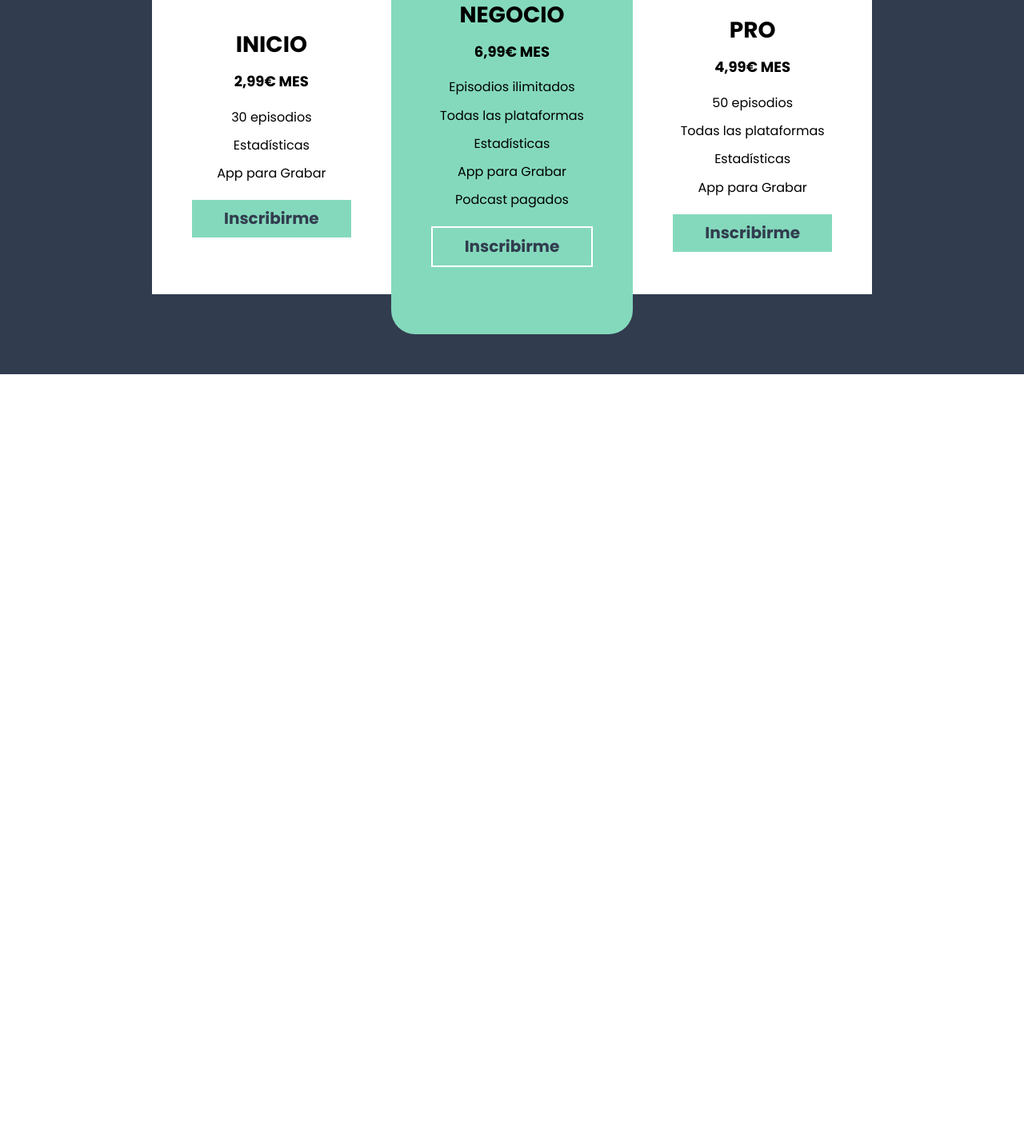
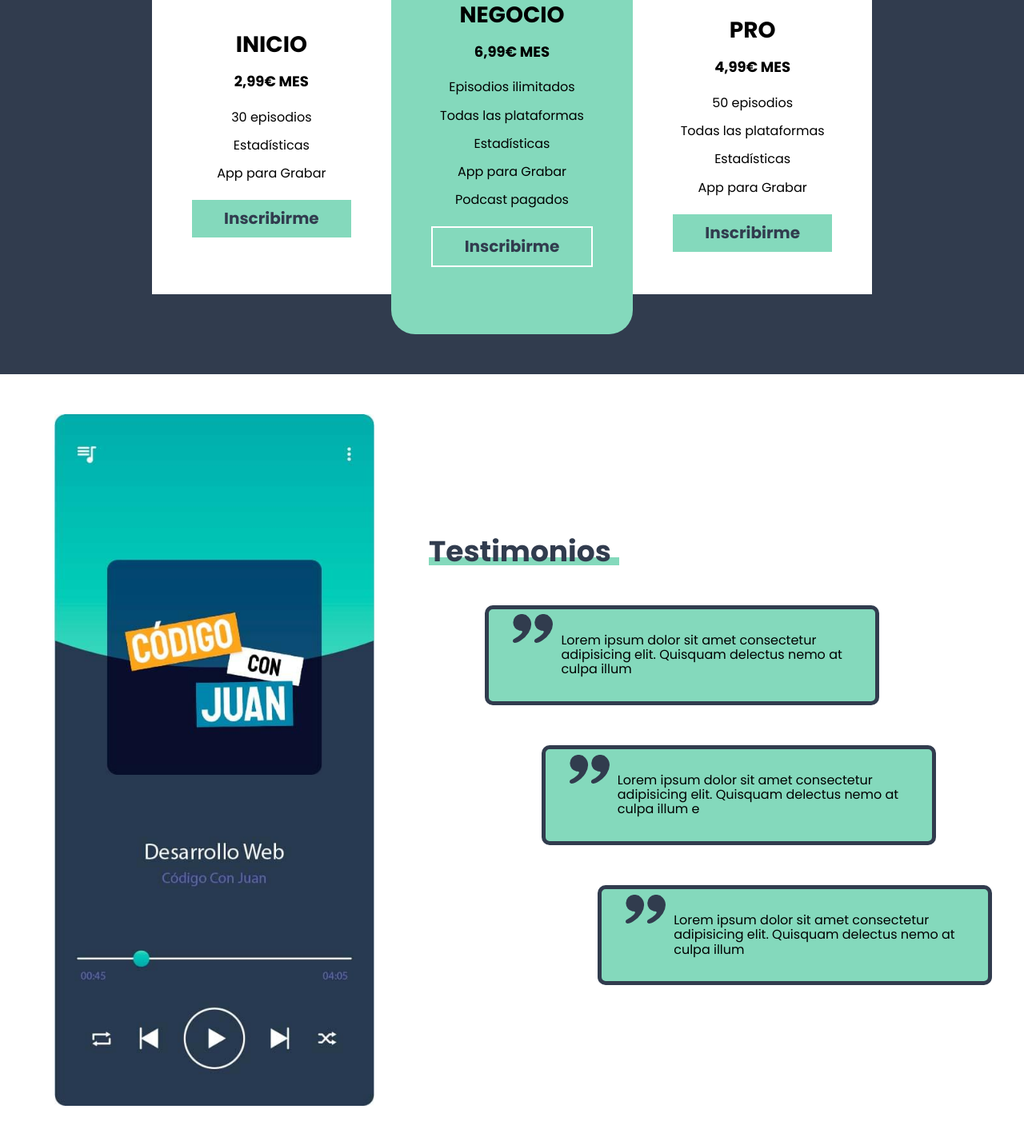
Before and after one commit to ErikaPalma/Podcast, a website: page index.html in a window 1280 px wide. Shown: the part 3348-4770 px from the top of the page at 80% size. Before the commit the page ends 3816 px from the top, so only its background shows below. Drawn offline with Linux system fonts and the light colour scheme.

Commit message:
Sección testimonios

```diff
--- a/index.html
+++ b/index.html
@@ -99,6 +99,29 @@
         </div>
     </main>
 
+    <section class="reviews contenedor">
+
+        <div class="reviews__graphic">
+            <img src="build/img/app.jpg" alt="Imagen podcast">
+        </div>
+
+        <div class="reviews__text-box">
+            <h2 class="reviews__heading">Testimonios</h2>
+
+                <div class="reviews__card">
+                    <blockquote>Lorem ipsum dolor sit amet consectetur adipisicing elit. Quisquam delectus nemo at culpa illum </blockquote>
+                </div>
+                <div class="reviews__card">
+                    <blockquote>Lorem ipsum dolor sit amet consectetur adipisicing elit. Quisquam delectus nemo at culpa illum e</blockquote>
+                </div>
+                <div class="reviews__card">
+                    <blockquote>Lorem ipsum dolor sit amet consectetur adipisicing elit. Quisquam delectus nemo at culpa illum </blockquote>
+                </div>
+
+        </div>
+
+    </section>
+
 
 </body>
 </html>
--- a/src/scss/pages/_home.scss
+++ b/src/scss/pages/_home.scss
@@ -166,3 +166,83 @@
         transform: scale(1.1);
     }
 }
+
+/*TEstimonios*/
+
+.reviews{
+
+    padding: v.$separacion 0;
+
+    @include m.tablet{
+        @include m.grid(5, 4rem);
+        align-items: center;
+    }
+
+    &__graphic{
+        width: 40rem;
+        margin: 0 auto;
+
+        @include m.tablet{
+            grid-column: 1/3;
+        }
+    }
+
+    &__heading{
+        @include m.headings(v.$secundario, v.$primario);
+        margin-bottom: v.$separacion;
+    }
+
+    &__card{
+        background-color: v.$primario;
+        border: .5rem solid v.$secundario;
+        border-radius: 1rem;
+        margin-bottom: v.$separacion;
+        padding: 3rem;
+        position: relative;
+
+        &:last-of-type{
+            margin-bottom: 0;
+        }
+        blockquote{
+            margin: 0;
+            padding-left: 6rem;
+        }
+
+        @include m.tablet{
+            &:nth-child(2){
+                margin-left: 10%;
+            }
+            &:nth-child(3){
+                margin-left: 20%;
+            }
+            &:nth-child(4){
+                margin-left: 30%;
+            }
+            max-width: 70%;
+        }
+
+
+
+
+        &::before{
+            content: '';
+            display: block;
+            width: 5rem;
+            height: 5rem;
+            background-image: url(../../../build/img/comilla.svg);
+            background-repeat: no-repeat;
+            background-position:  center;
+            position: absolute;
+            top: 0;
+
+        }
+    }
+
+    &__text-box{
+        @include m.tablet{
+            grid-column: 3/6;
+
+
+        }
+    }
+}
```
Also changed, not shown: build/css/app.css, 1 other file.
